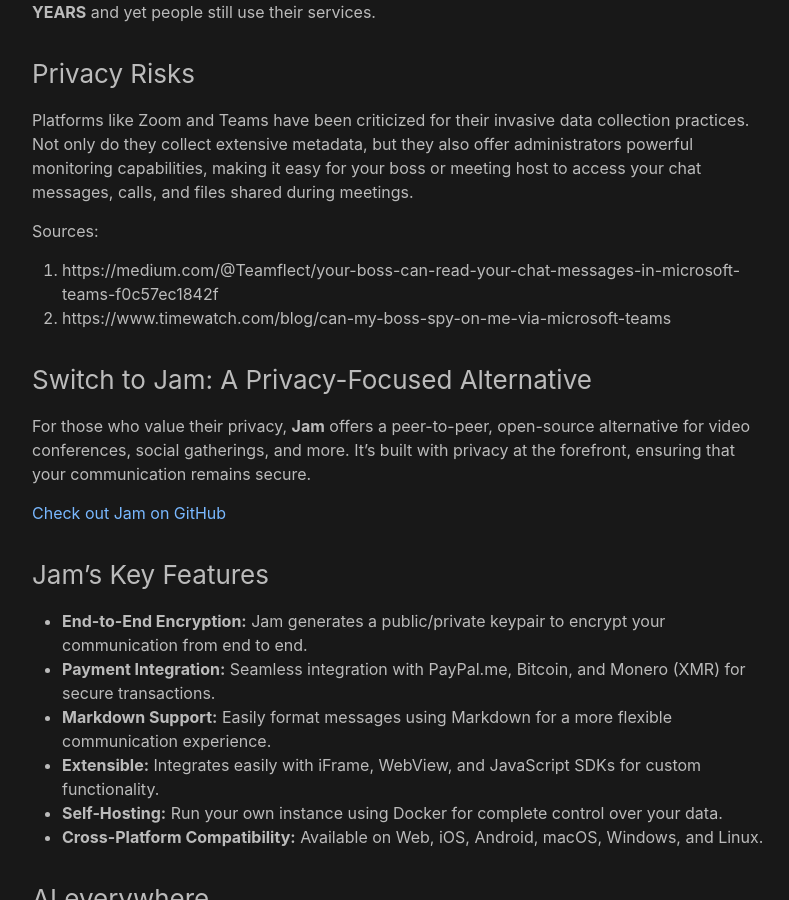
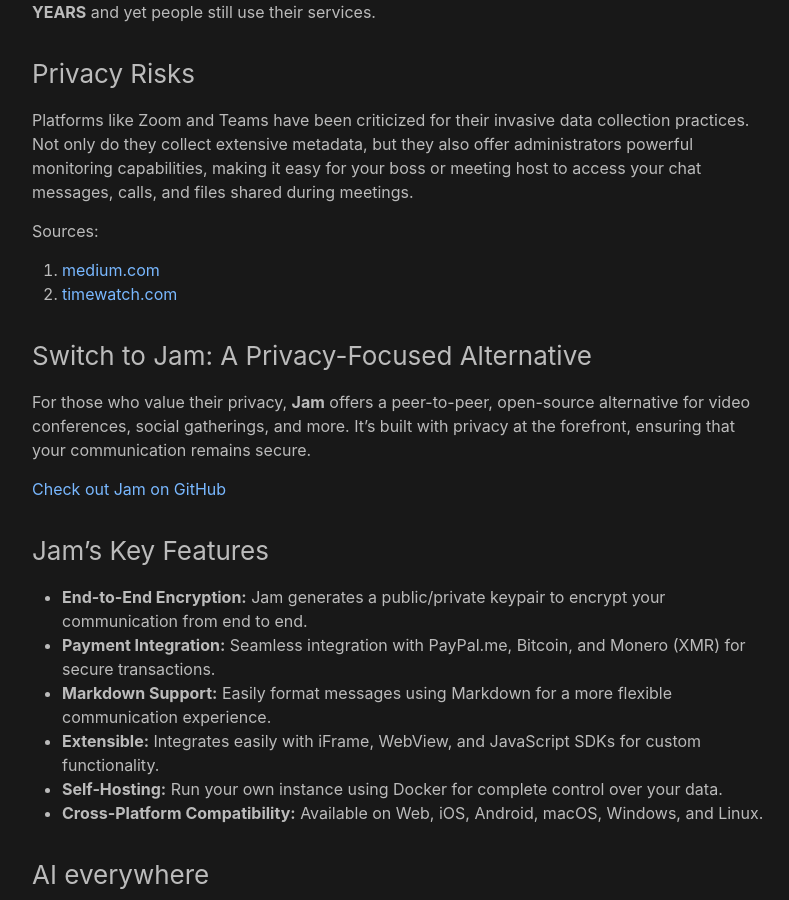
Before and after one commit to TrustCheckCZ/TrustCheckCZ.github.io, a Jekyll site: the page built from _posts/2024-09-07-privacy-on-video-chats.md, in a window 1280 px wide and 900 px high, scrolled down 438 px. Shown: the whole window, without its empty margins (238-1027 px from the left). Built offline with Jekyll 4.4.1, drawn with Linux system fonts in a browser that asks for light colours; comment, search, counter and statistics services are not loaded; part of the change alters nothing that is shown.

Commit message:
Update 2024-09-07-privacy-on-video-chats.md

```diff
--- a/_posts/2024-09-07-privacy-on-video-chats.md
+++ b/_posts/2024-09-07-privacy-on-video-chats.md
@@ -17,8 +17,8 @@ These claims have been out for **YEARS** and yet people still use their services
 Platforms like Zoom and Teams have been criticized for their invasive data collection practices. Not only do they collect extensive metadata, but they also offer administrators powerful monitoring capabilities, making it easy for your boss or meeting host to access your chat messages, calls, and files shared during meetings.
 
 Sources:
-1. https://medium.com/@Teamflect/your-boss-can-read-your-chat-messages-in-microsoft-teams-f0c57ec1842f
-2. https://www.timewatch.com/blog/can-my-boss-spy-on-me-via-microsoft-teams
+1. <a href="https://medium.com/@Teamflect/your-boss-can-read-your-chat-messages-in-microsoft-teams-f0c57ec1842f">medium.com</a>
+2. <a href="https://www.timewatch.com/blog/can-my-boss-spy-on-me-via-microsoft-teams">timewatch.com</a>
 
 ### Switch to Jam: A Privacy-Focused Alternative
 
```
